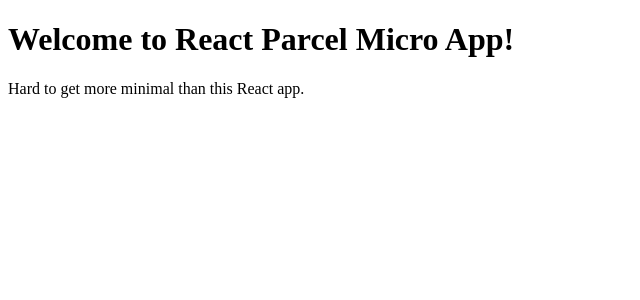
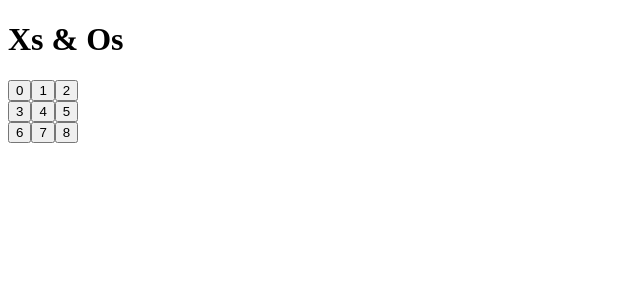
Before and after one commit to TonyCallaghan/Xs-And-Os, a React (Vite) app: page / in a window 1280 px wide. Shown: the top 300 px of the page, without its empty margins (0-640 px from the left). Built offline with nearby package versions, Linux system fonts and the light colour scheme.

Commit message:
Created game board

```diff
--- a/package.json
+++ b/package.json
@@ -1,10 +1,10 @@
 {
-  "name": "Tictactoe",
+  "name": "tictactoe",
   "version": "0.1.0",
   "description": "",
   "scripts": {
     "start": "parcel index.html",
-    "build": "npm ruild clear && parcel build index.html",
+    "build": "npm run clear && parcel build index.html",
     "lint": "eslint src/**/*.js",
     "format": "prettier --write src/**/*.js",
     "format:lint": "npm run format && npm run lint",
--- a/src/App.js
+++ b/src/App.js
@@ -1,11 +1,12 @@
 import React from "react";
+import Board from "./components/Board";
 
 const App = () => {
   return (
-    <>
-      <h1>Welcome to React Parcel Micro App!</h1>
-      <p>Hard to get more minimal than this React app.</p>
-    </>
+    <div>
+      <h1>Xs & Os</h1>
+      <Board />
+    </div>
   );
 };
 
--- /dev/null
+++ b/src/components/Board.js
@@ -0,0 +1,26 @@
+import React from 'react'
+import Square from './Square'
+
+const Board = () => {
+    return (
+        <div>
+            <div>
+                <Square value={0} />
+                <Square value={1} />
+                <Square value={2} />
+                <div>
+                </div>
+                <Square value={3} />
+                <Square value={4} />
+                <Square value={5} />
+            </div>
+            <div>
+                <Square value={6} />
+                <Square value={7} />
+                <Square value={8} />
+            </div>
+        </div>
+    )
+}
+
+export default Board
--- /dev/null
+++ b/src/components/Square.js
@@ -0,0 +1,7 @@
+import React from 'react'
+
+const Square = ({ value }) => {
+    return <button type="button" > {value}</button>
+}
+
+export default Square
```
